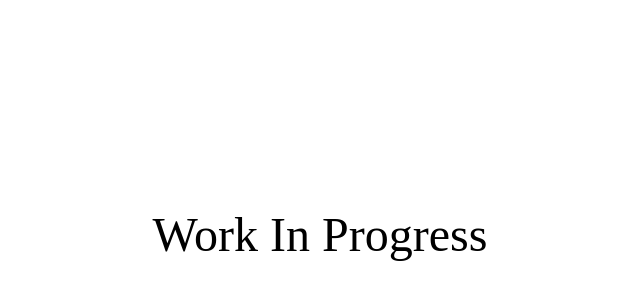
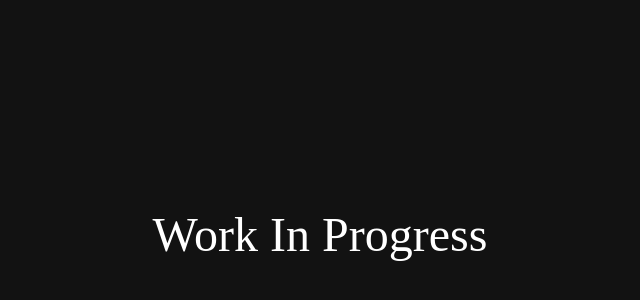
Before and after one commit to jordankalebpage/benemortasia.github.io, a plain HTML site: page index.html in a window 1280 px wide. Shown: the part 166-466 px from the top of the page, without its empty margins (320-960 px from the left). Drawn offline with Linux system fonts and the light colour scheme.

Commit message:
Changing color scheme to dark theme

```diff
--- a/styles.css
+++ b/styles.css
@@ -1,3 +1,7 @@
+body {
+	color: white;
+	background-color: #121212
+}
 
 div.container1 {
 	min-height: 10em;
```
